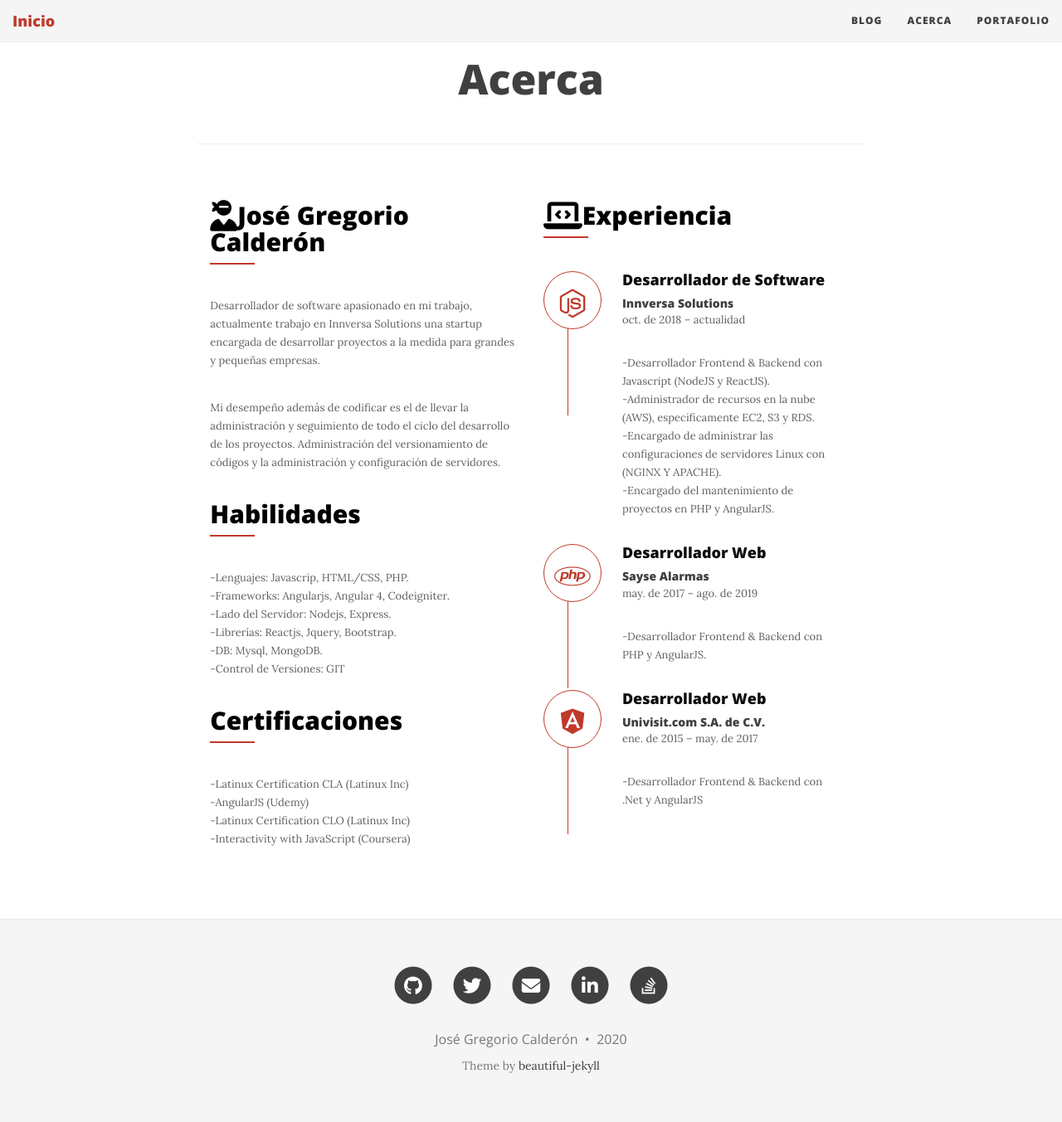
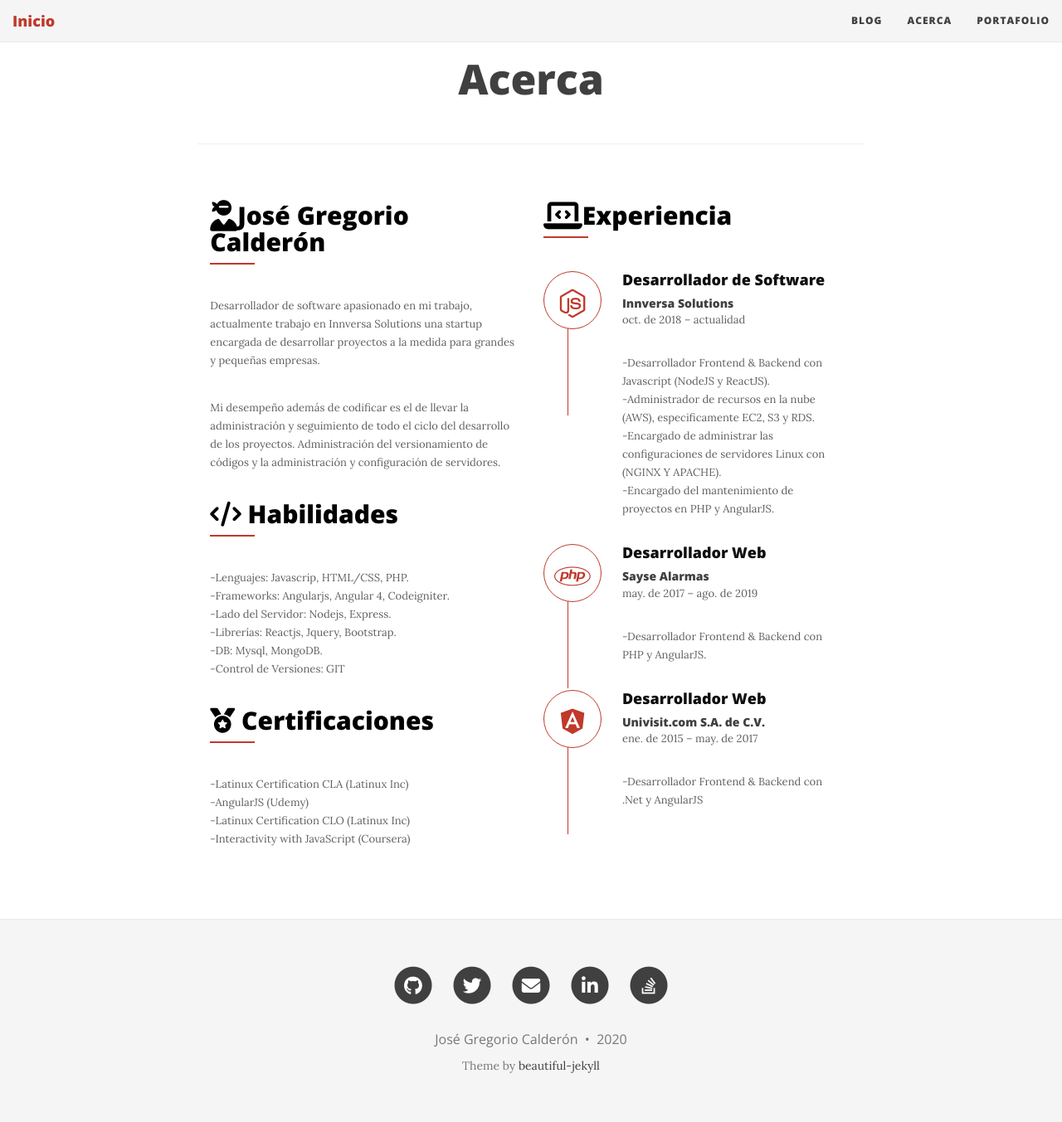
Before and after one commit to josegoyo/josegoyo.github.io, a Jekyll site: the page built from templates/aboutme.md, in a window 1280 px wide. Shown: the whole page at 83% size. Built offline with Jekyll 4.4.1, drawn with Linux system fonts in a browser that asks for light colours; nearby versions of some CDN libraries; library files that are not in the unit come from our copies; comment, search, counter and statistics services are not loaded.

Commit message:
Update aboutme.md

```diff
--- a/templates/aboutme.md
+++ b/templates/aboutme.md
@@ -9,12 +9,12 @@
             <div class="">
                 <div class="col-md-6">
                     <div class="aboutus">
-                        <h3 class="aboutus-title"><i class="fas fa-user-ninja fa-lg"></i>José Gregorio Calderón</h3>
+                        <h3 class="aboutus-title"><i class="fas fa-user-ninja fa-lg ml-icon"></i>José Gregorio Calderón</h3>
                         <p class="aboutus-text">Desarrollador de software apasionado en mi trabajo, actualmente trabajo en Innversa Solutions una startup encargada de desarrollar proyectos a la medida para grandes y pequeñas empresas.</p>
                         <p class="aboutus-text">Mi desempeño además de codificar es el de llevar la administración y seguimiento de todo el ciclo del desarrollo de los proyectos. Administración del versionamiento de códigos y la administración y configuración de servidores. </p>
                     </div>
                     <div class="aboutus">
-                        <h3 class="aboutus-title">Habilidades</h3>
+                        <h3 class="aboutus-title"><i class="fas fa-code ml-icon"></i> Habilidades</h3>
                         <p class="aboutus-text">
                             -Lenguajes: Javascrip, HTML/CSS, PHP.<br/>
                             -Frameworks: Angularjs, Angular 4, Codeigniter.<br/>
@@ -24,7 +24,7 @@
                             -Control de Versiones: GIT	</p>
                     </div>
                     <div class="aboutus">
-                        <h3 class="aboutus-title">Certificaciones</h3>
+                        <h3 class="aboutus-title"><i class="fas fa-medal ml-icon"></i> Certificaciones</h3>
                         <p class="aboutus-text">
                             -Latinux Certification CLA (Latinux Inc)<br/>
                             -AngularJS (Udemy)<br/>
@@ -34,7 +34,7 @@
                 </div>
                 <div class="col-md-6">
                     <div class="feature">
-                        <h3 class="aboutus-title"><i class="fas fa-laptop-code fa-lg"></i>Experiencia</h3>
+                        <h3 class="aboutus-title"><i class="fas fa-laptop-code fa-lg ml-icon"></i>Experiencia</h3>
                         <div class="feature-box">
                             <div class="clearfix">
                                 <div class="iconset">
```
